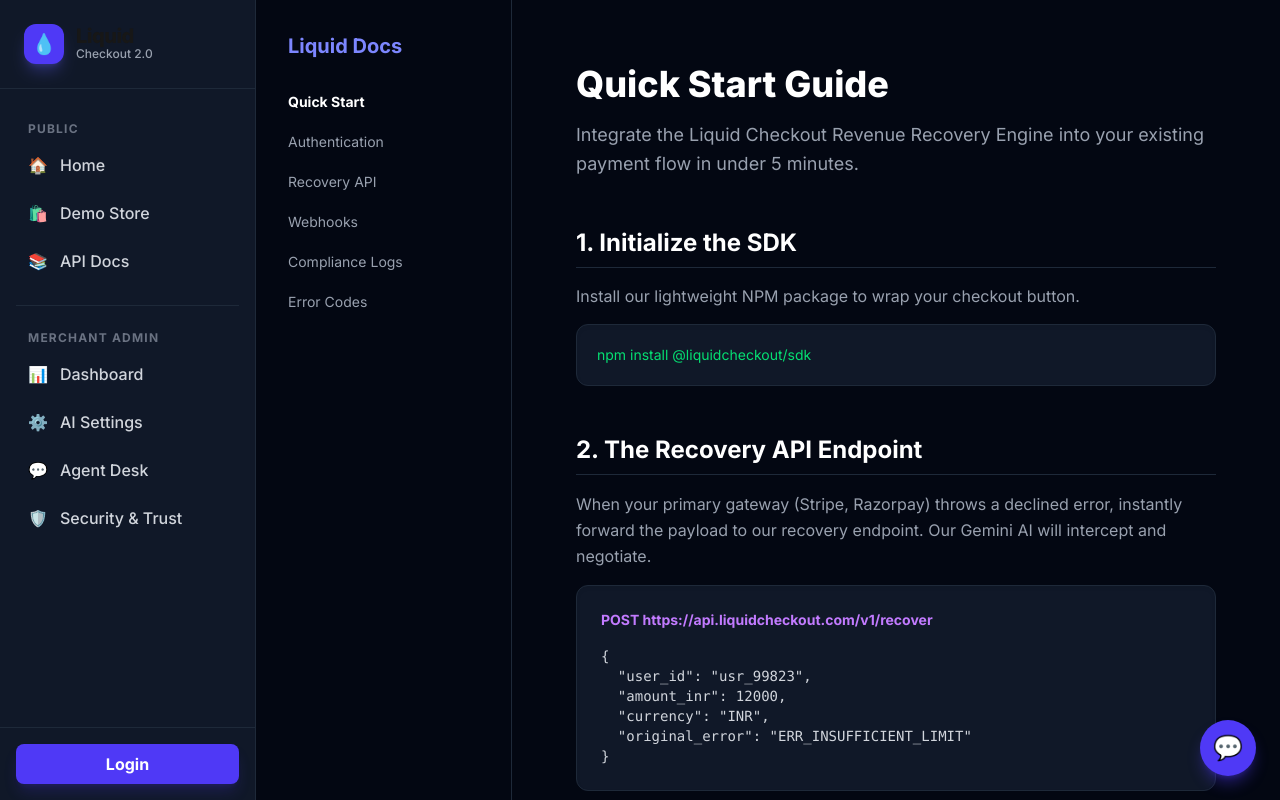
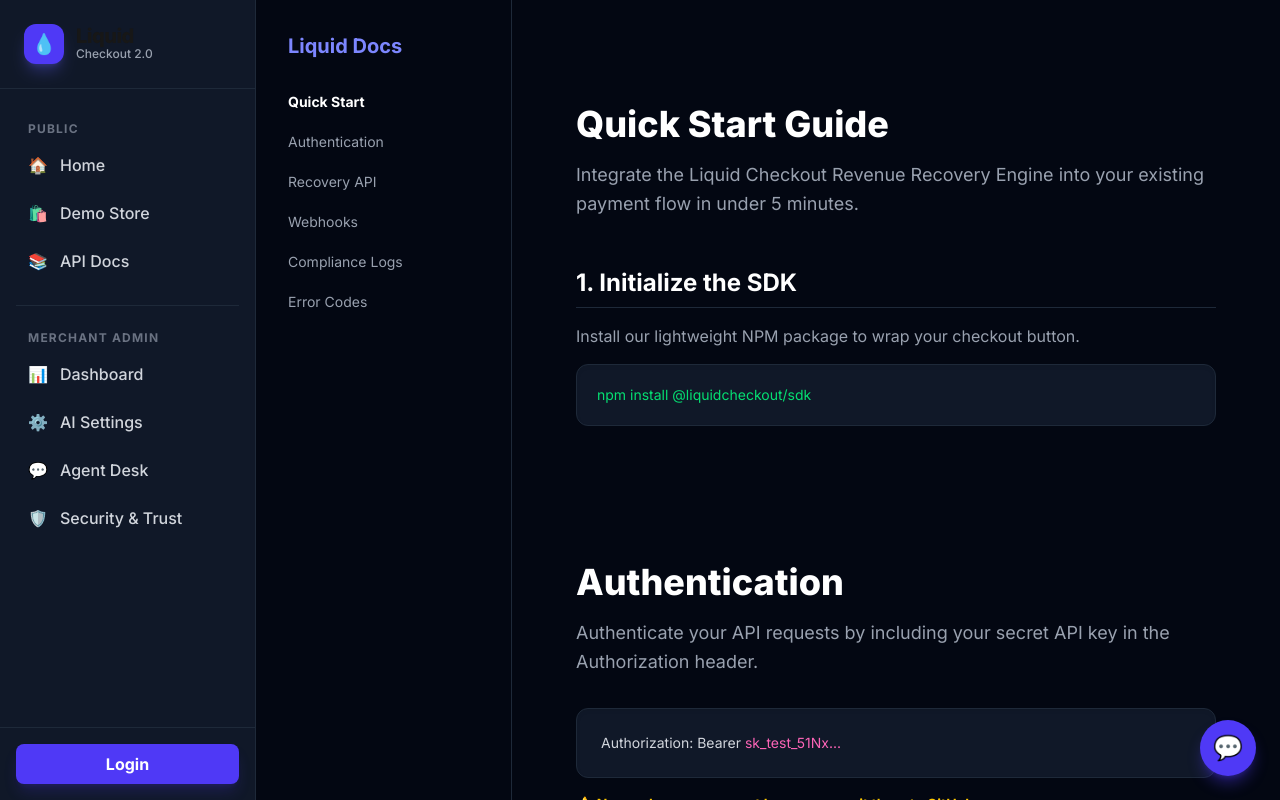
Before and after one commit to Rakshitha-cpu/Liquidcheckout, a Next.js app in the folder frontend/: page /docs in a window 1280 px wide. Built offline with nearby package versions, Linux system fonts and the light colour scheme.

Commit message:
feat: make API documentation fully functional with scrollable sections

```diff
--- a/frontend/app/docs/page.tsx
+++ b/frontend/app/docs/page.tsx
@@ -1,40 +1,60 @@
 "use client";
+import { useEffect, useState } from "react";
+
 export default function Docs() {
+  const [activeSection, setActiveSection] = useState("quickstart");
+
   return (
-    <main className="flex-1 w-full flex justify-center bg-gray-950 text-white">
+    <main className="flex-1 w-full flex justify-center bg-gray-950 text-white scroll-smooth">
 
       <div className="w-full max-w-7xl flex">
         {/* Sidebar */}
-        <aside className="w-64 border-r border-gray-800 p-8 hidden md:block shrink-0 min-h-[90vh]">
+        <aside className="w-64 border-r border-gray-800 p-8 hidden md:block shrink-0 min-h-[90vh] sticky top-0 h-screen overflow-y-auto">
           <h3 className="text-indigo-400 font-bold mb-8 text-xl">Liquid Docs</h3>
           <ul className="space-y-5 text-sm text-gray-400">
-            <li className="text-white font-bold cursor-pointer">Quick Start</li>
-            <li className="hover:text-white cursor-pointer transition">Authentication</li>
-            <li className="hover:text-white cursor-pointer transition">Recovery API</li>
-            <li className="hover:text-white cursor-pointer transition">Webhooks</li>
-            <li className="hover:text-white cursor-pointer transition">Compliance Logs</li>
-            <li className="hover:text-white cursor-pointer transition">Error Codes</li>
+            <li><a href="#quickstart" onClick={() => setActiveSection("quickstart")} className={`transition hover:text-white ${activeSection === "quickstart" ? "text-white font-bold" : ""}`}>Quick Start</a></li>
+            <li><a href="#authentication" onClick={() => setActiveSection("authentication")} className={`transition hover:text-white ${activeSection === "authentication" ? "text-white font-bold" : ""}`}>Authentication</a></li>
+            <li><a href="#recovery-api" onClick={() => setActiveSection("recovery-api")} className={`transition hover:text-white ${activeSection === "recovery-api" ? "text-white font-bold" : ""}`}>Recovery API</a></li>
+            <li><a href="#webhooks" onClick={() => setActiveSection("webhooks")} className={`transition hover:text-white ${activeSection === "webhooks" ? "text-white font-bold" : ""}`}>Webhooks</a></li>
+            <li><a href="#compliance" onClick={() => setActiveSection("compliance")} className={`transition hover:text-white ${activeSection === "compliance" ? "text-white font-bold" : ""}`}>Compliance Logs</a></li>
+            <li><a href="#error-codes" onClick={() => setActiveSection("error-codes")} className={`transition hover:text-white ${activeSection === "error-codes" ? "text-white font-bold" : ""}`}>Error Codes</a></li>
           </ul>
         </aside>
 
         {/* Content */}
-        <div className="flex-1 p-10 md:p-16 max-w-4xl">
+        <div className="flex-1 p-10 md:p-16 max-w-4xl h-screen overflow-y-auto scroll-smooth">
+
+          {/* QUICK START */}
+          <section id="quickstart" className="mb-24 pt-10">
             <h1 className="text-4xl font-extrabold mb-4 text-white">Quick Start Guide</h1>
             <p className="text-gray-400 text-lg mb-12 leading-relaxed">
               Integrate the Liquid Checkout Revenue Recovery Engine into your existing payment flow in under 5 minutes.
             </p>
-
             <h2 className="text-2xl font-bold mb-4 border-b border-gray-800 pb-2">1. Initialize the SDK</h2>
             <p className="text-gray-400 mb-4">Install our lightweight NPM package to wrap your checkout button.</p>
             <div className="bg-gray-900 border border-gray-800 rounded-xl p-5 mb-12 font-mono text-sm text-green-400 shadow-inner">
               npm install @liquidcheckout/sdk
             </div>
+          </section>
 
-          <h2 className="text-2xl font-bold mb-4 border-b border-gray-800 pb-2">2. The Recovery API Endpoint</h2>
-          <p className="text-gray-400 mb-4 leading-relaxed">
+          {/* AUTHENTICATION */}
+          <section id="authentication" className="mb-24 pt-10">
+            <h1 className="text-4xl font-extrabold mb-4 text-white">Authentication</h1>
+            <p className="text-gray-400 text-lg mb-8 leading-relaxed">
+              Authenticate your API requests by including your secret API key in the Authorization header.
+            </p>
+            <div className="bg-gray-900 border border-gray-800 rounded-xl p-6 font-mono text-sm overflow-x-auto shadow-inner">
+              <p className="text-gray-300">Authorization: Bearer <span className="text-pink-400">sk_test_51Nx...</span></p>
+            </div>
+            <p className="text-sm text-yellow-400 mt-4 font-bold">⚠️ Never share your secret keys or commit them to GitHub.</p>
+          </section>
+
+          {/* RECOVERY API */}
+          <section id="recovery-api" className="mb-24 pt-10">
+            <h1 className="text-4xl font-extrabold mb-4 text-white">Recovery API</h1>
+            <p className="text-gray-400 text-lg mb-8 leading-relaxed">
               When your primary gateway (Stripe, Razorpay) throws a declined error, instantly forward the payload to our recovery endpoint. Our Gemini AI will intercept and negotiate.
             </p>
-
             <div className="bg-gray-900 border border-gray-800 rounded-xl p-6 mb-12 font-mono text-sm overflow-x-auto shadow-inner">
               <p className="text-purple-400 mb-4 font-bold">POST https://api.liquidcheckout.com/v1/recover</p>
               <pre className="text-gray-300">
@@ -46,15 +66,18 @@ export default function Docs() {
 }`}
               </pre>
             </div>
+          </section>
 
-          <h2 className="text-2xl font-bold mb-4 border-b border-gray-800 pb-2">3. Handle the Webhook Response</h2>
-          <p className="text-gray-400 mb-4 leading-relaxed">
-            Our system will return a strict JSON response dictating the recovery method (Factoring, Split Tender, or Data-for-Debt).
+          {/* WEBHOOKS */}
+          <section id="webhooks" className="mb-24 pt-10">
+            <h1 className="text-4xl font-extrabold mb-4 text-white">Webhooks</h1>
+            <p className="text-gray-400 text-lg mb-8 leading-relaxed">
+              Our system will asynchronously notify your server when a payment is successfully recovered via Split Tender or Factoring.
             </p>
             <div className="bg-gray-900 border border-gray-800 rounded-xl p-6 font-mono text-sm overflow-x-auto shadow-inner">
               <pre className="text-indigo-300">
 {`{
-  "success": true,
+  "event": "payment.recovered",
   "method": "split_tender",
   "recovery_urls": [
     "https://rzp.io/l/split_a",
@@ -64,6 +87,33 @@ export default function Docs() {
 }`}
               </pre>
             </div>
+          </section>
+
+          {/* COMPLIANCE LOGS */}
+          <section id="compliance" className="mb-24 pt-10">
+            <h1 className="text-4xl font-extrabold mb-4 text-white">Compliance Logs</h1>
+            <p className="text-gray-400 text-lg mb-8 leading-relaxed">
+              Every AI decision is immutably logged. You can fetch the raw audit JSON for any transaction to prove compliance to auditors.
+            </p>
+            <div className="bg-gray-900 border border-gray-800 rounded-xl p-6 font-mono text-sm overflow-x-auto shadow-inner">
+              <p className="text-green-400 mb-4 font-bold">GET https://api.liquidcheckout.com/v1/audit/log_88214</p>
+            </div>
+          </section>
+
+          {/* ERROR CODES */}
+          <section id="error-codes" className="mb-24 pt-10 pb-40">
+            <h1 className="text-4xl font-extrabold mb-4 text-white">Error Codes</h1>
+            <p className="text-gray-400 text-lg mb-8 leading-relaxed">
+              Standard HTTP response codes used by the Liquid Checkout API.
+            </p>
+            <ul className="space-y-4 font-mono text-sm">
+              <li className="flex gap-4"><span className="text-red-400 font-bold w-12">400</span> <span className="text-gray-300">Bad Request - Invalid JSON payload</span></li>
+              <li className="flex gap-4"><span className="text-red-400 font-bold w-12">401</span> <span className="text-gray-300">Unauthorized - Invalid API Key</span></li>
+              <li className="flex gap-4"><span className="text-red-400 font-bold w-12">429</span> <span className="text-gray-300">Rate Limited - Too many requests</span></li>
+              <li className="flex gap-4"><span className="text-red-400 font-bold w-12">500</span> <span className="text-gray-300">Server Error - Gemini AI timeout</span></li>
+            </ul>
+          </section>
+
         </div>
       </div>
     </main>
```
Lines whose indentation alone changed are shown as unchanged.
